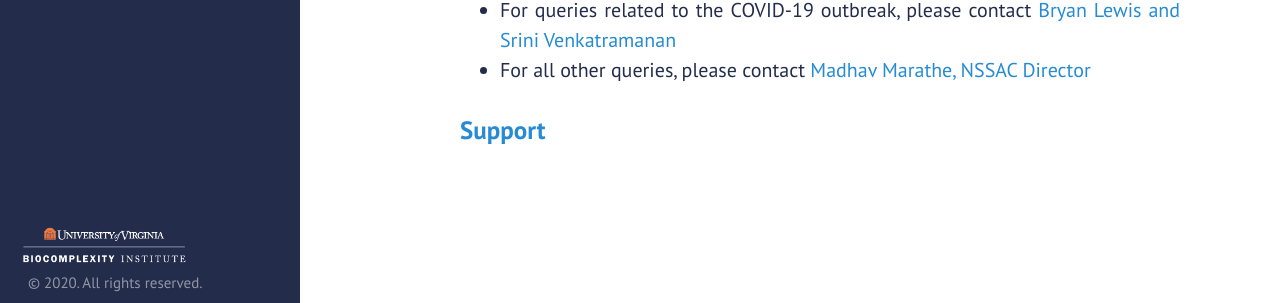
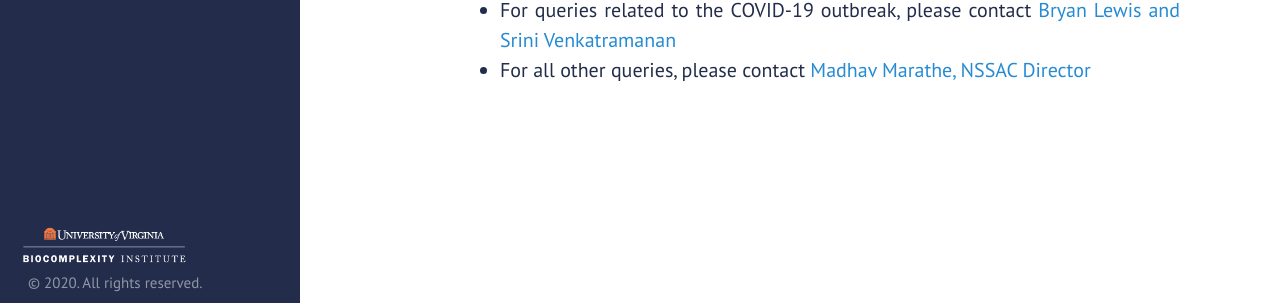
Before and after one commit to mehta-gaurav/mehta-gaurav.github.io, a Jekyll site: the page built from covid-19/index.md, in a window 1280 px wide and 900 px high, scrolled down 774 px. Shown: the part 594-897 px from the top of the window. Built offline with Jekyll 4.4.1, drawn with Linux system fonts in a browser that asks for light colours; our own code applies the rules of GitHub Pages for plain Markdown files.

Commit message:
Update index.md

```diff
--- a/covid-19/index.md
+++ b/covid-19/index.md
@@ -20,5 +20,3 @@ Modeling disease outbreaks can provide epidemic forecasts that explain the compl
 ### Contact Us
 - For queries related to the COVID-19 outbreak, please contact [Bryan Lewis and Srini Venkatramanan](mailto:nssac_covid19_coordinators@virginia.edu?subject=Research%20Website%20COVID-19%20Query)
 - For all other queries, please contact [Madhav Marathe, NSSAC Director](mailto:nssac_covid19_coordinators@virginia.edu?subject=Research%20Website%20Query)
-
-### [Support](mailto:nssac_ncov_support@virginia.edu?subject=Surveillance%20Dashboard)
```
